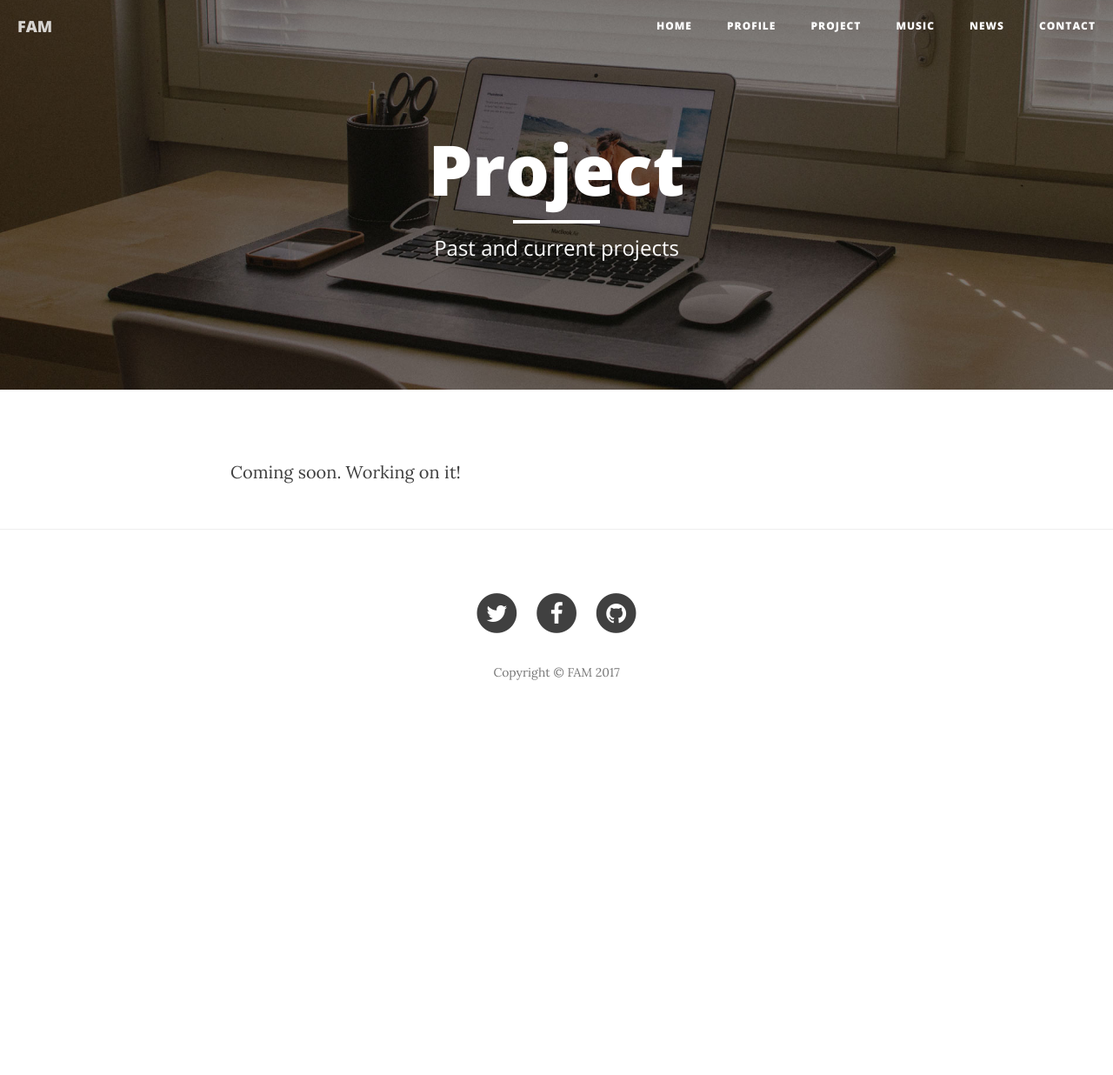
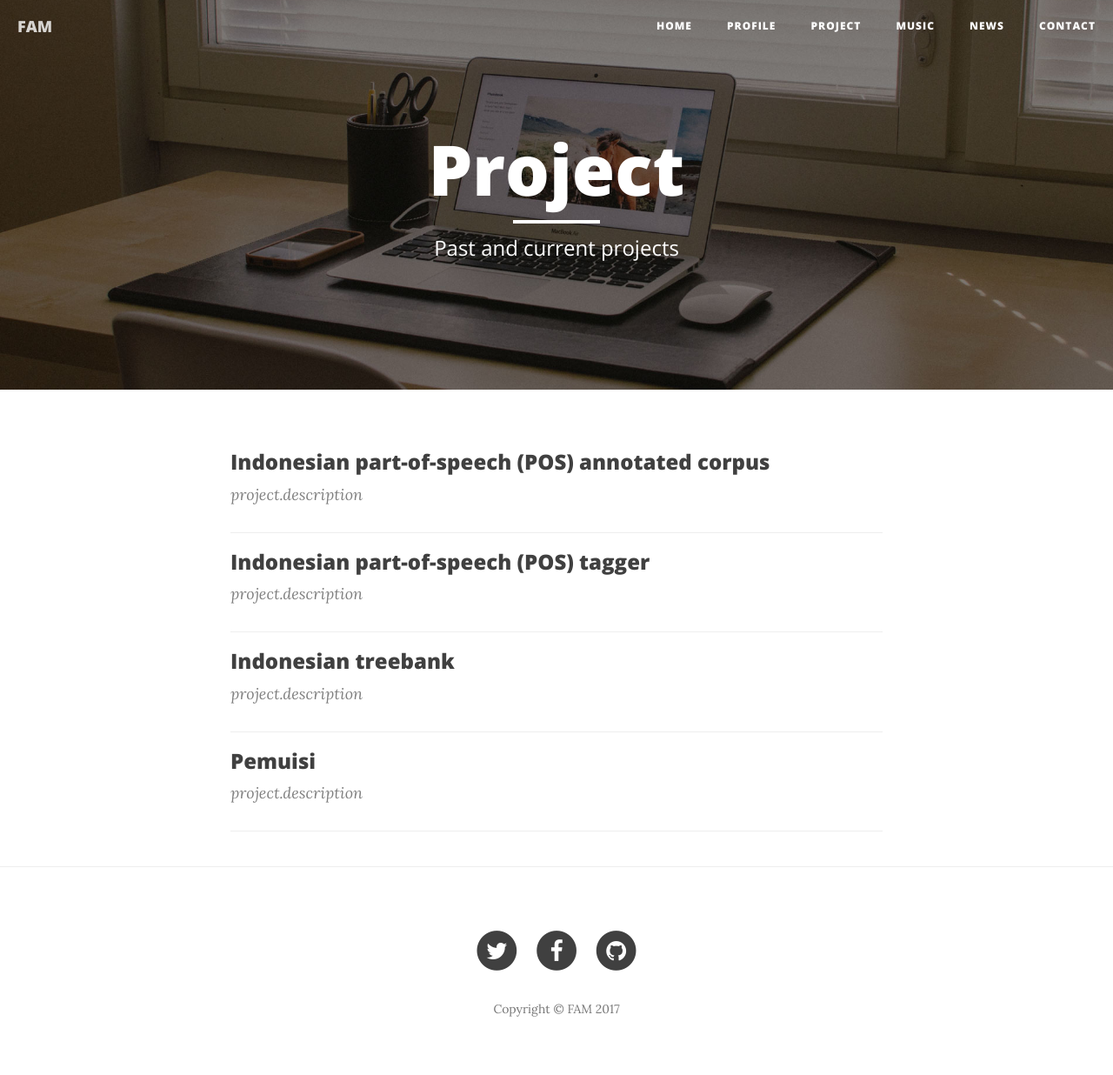
Before and after one commit to famrashel/famrashel.github.io, a Jekyll site: the page built from project.html, in a window 1280 px wide. Shown: the whole page at 87% size. Built offline with Jekyll 4.4.1, drawn with Linux system fonts in a browser that asks for light colours; nearby versions of some CDN libraries; before the commit the page ends 900 px from its top, so only the background shows below that.

Commit message:
Add project list

```diff
--- a/project.html
+++ b/project.html
@@ -5,4 +5,10 @@ description: "Past and current projects"
 header-img: "img/home-bg.jpg"
 ---
 
-<p>Coming soon. Working on it!</p>
+{% for project in site.projects %}
+<div class="post-preview">
+    <h3 class="post-subtitle">{{ project.title }}</h3>
+    <p class="post-meta">project.description</p>
+</div>
+<hr>
+{% endfor %}
```
